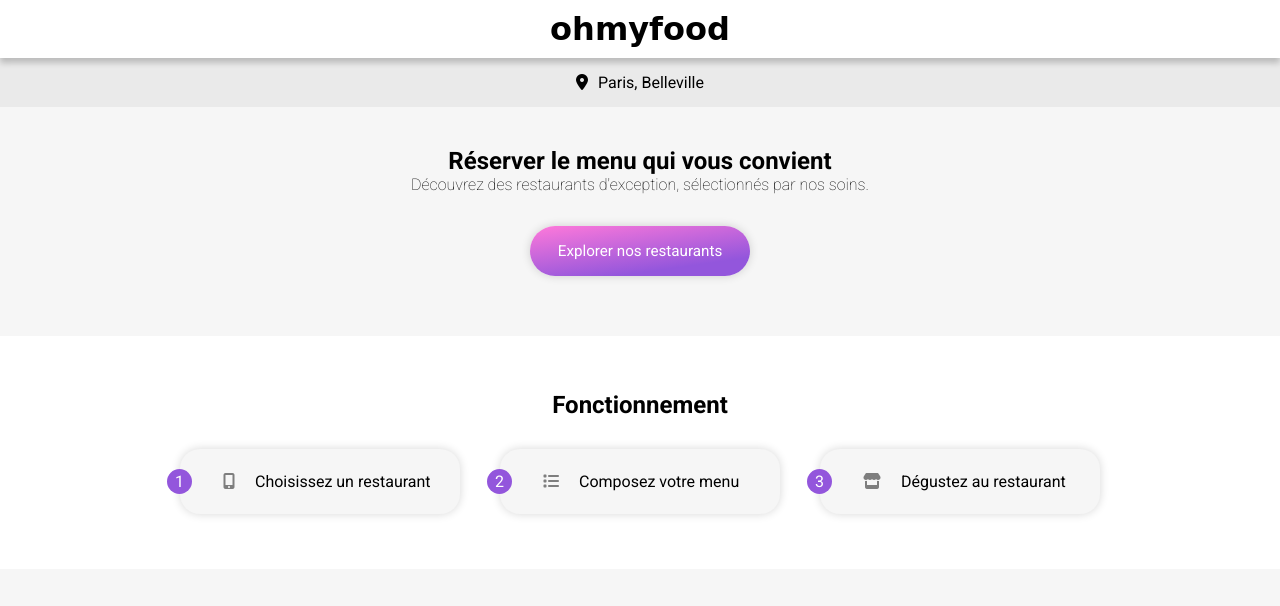
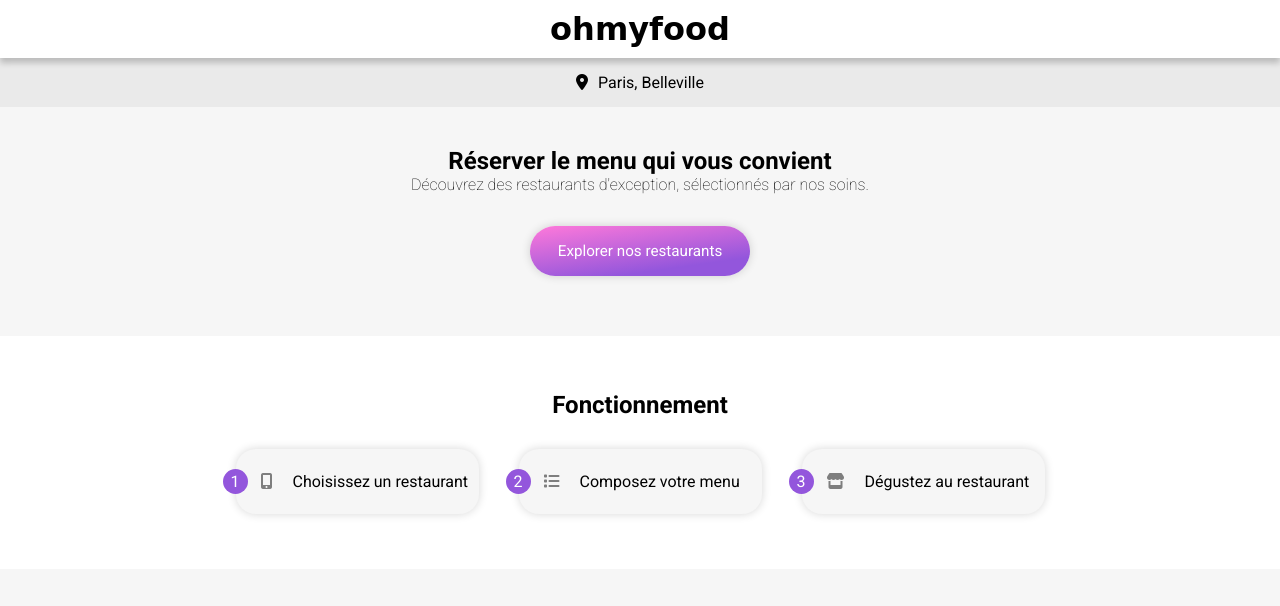
Before and after one commit to GaRyFoYDev/GaryFOY_P3_14122021, a website: page index.html in a window 1280 px wide. Shown: the top 606 px of the page. Drawn offline with Linux system fonts and the light colour scheme; a web font is replaced by a local one.

Commit message:
mis à jour heart et box process

```diff
--- a/sass/components/_heart.scss
+++ b/sass/components/_heart.scss
@@ -15,5 +15,5 @@
   -webkit-background-clip: text;
   color: transparent;
   cursor: pointer;
-  transition: 400ms;
+  transition: 1.2s;
 }
--- a/sass/layout/_process.scss
+++ b/sass/layout/_process.scss
@@ -5,7 +5,8 @@
 
   &__container {
     @include center;
-    @media screen and (min-width: 1024px) {
+
+    @media screen and (min-width: 850px) {
       flex-direction: row;
       width: 100%;
     }
@@ -26,9 +27,9 @@
     box-shadow: $shadow;
     position: relative;
 
-    @media screen and (min-width: 1024px) {
-      flex-direction: row;
-      width: 280px;
+    @media screen and (min-width: 850px) {
+      padding: 23px 5px;
+      max-width: 243px;
     }
 
     &:hover {
--- a/sass/utils/_mixins.scss
+++ b/sass/utils/_mixins.scss
@@ -8,7 +8,7 @@
 @mixin displayTitle {
   align-self: flex-start;
   padding: 15px;
-  @media screen and (min-width: 768px) {
+  @media screen and (min-width: 850px) {
     align-self: center;
   }
 }
```
Also changed, not shown: css/style.css, 1 other file.
